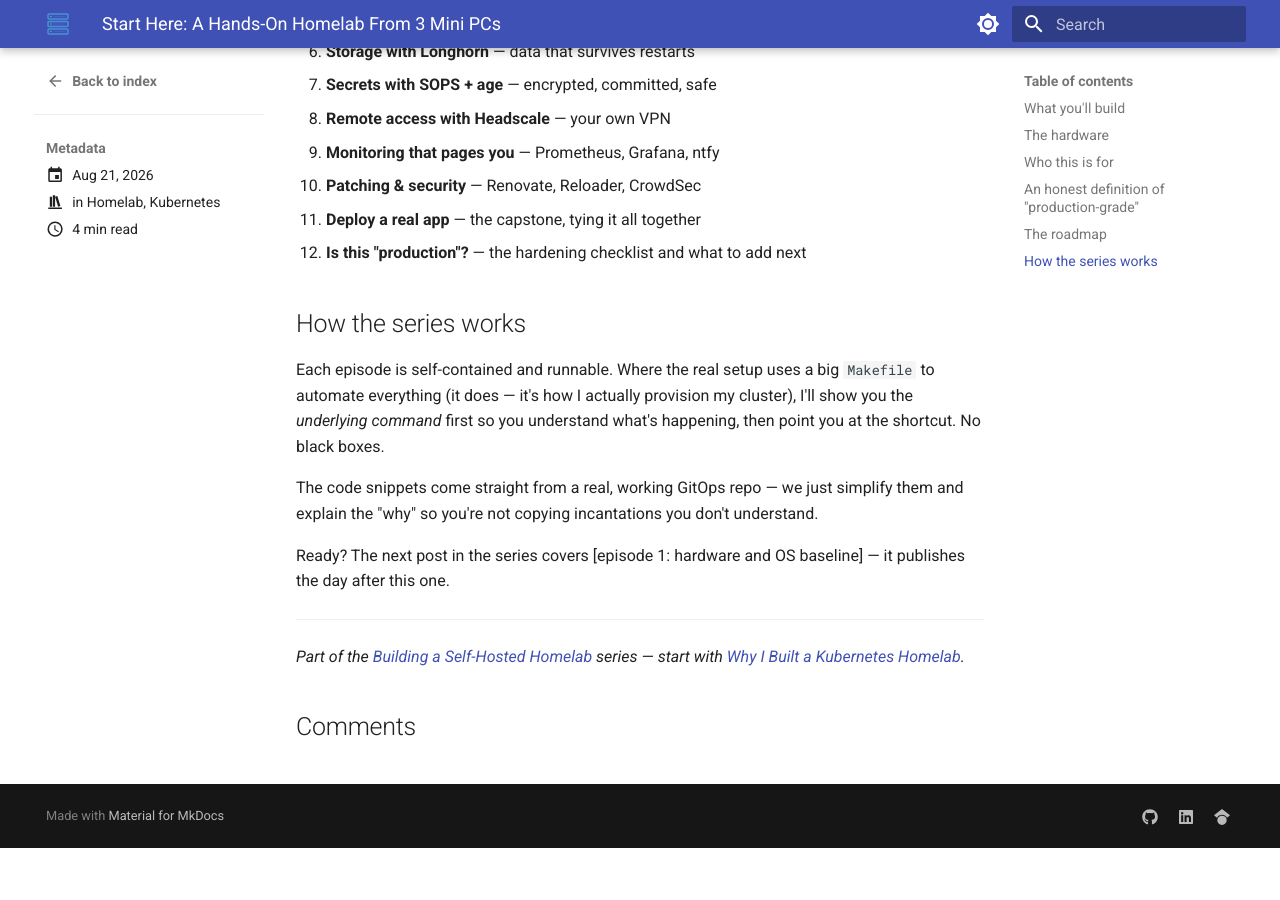
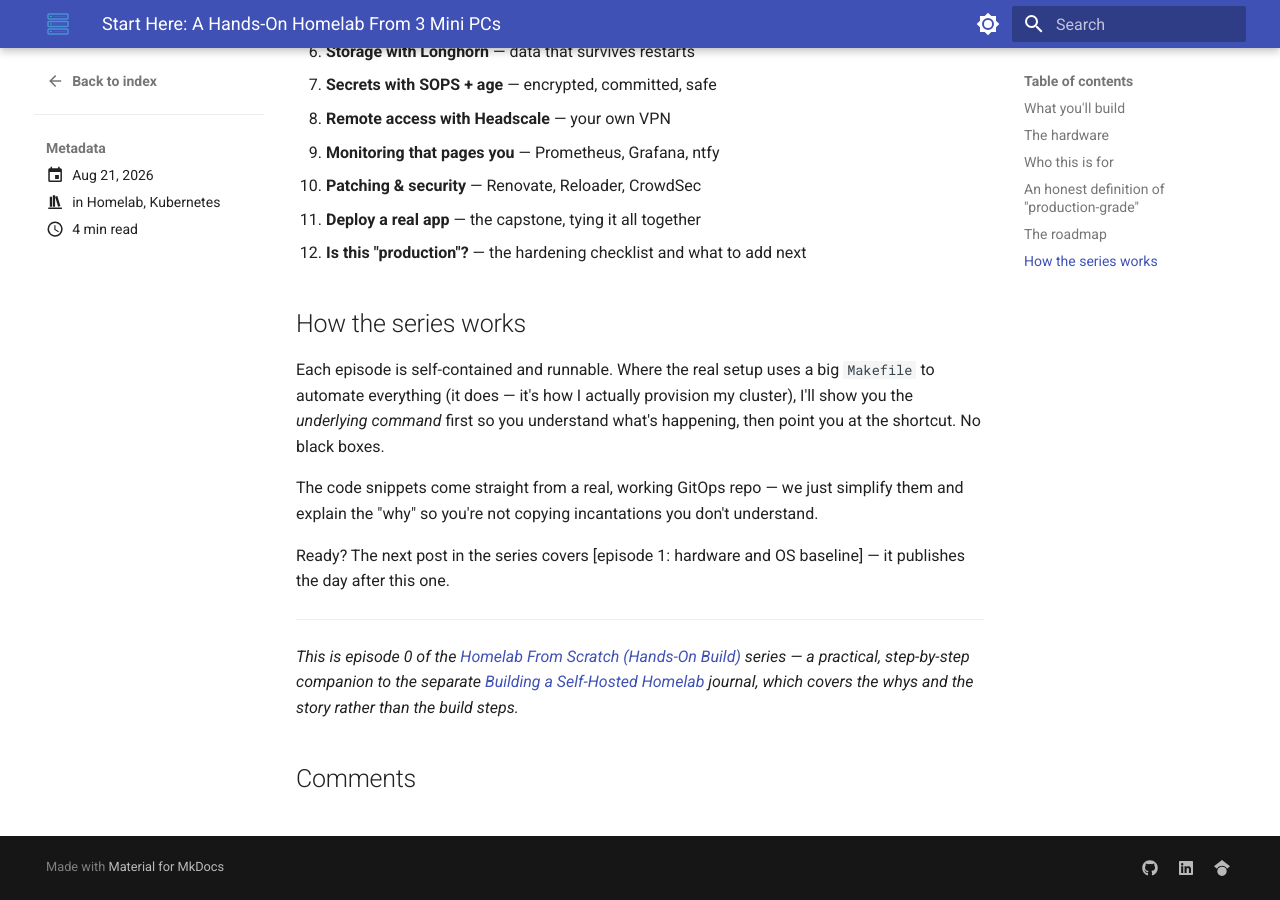
Before and after one commit to shubhamwagh/blog, an MkDocs documentation site: the page built from docs/posts/hands-on-ep0-whats-coming.md, in a window 1280 px wide and 900 px high, scrolled down 2213 px. Built offline with MkDocs 1.6.1 and Material for MkDocs 9.7.7, drawn with Linux system fonts in a browser that asks for light colours; comment, search, counter and statistics services are not loaded; before the commit the page ends 3061 px from its top, so only the background shows below that.

Commit message:
restructure: split hands-on tutorial into its own series, distinct from the homelab journal (#18)
Both tracks shared 'series: Building a Self-Hosted Homelab', so a
reader saw them interleaved as one confusing series - a journal-style
post about ntfy sitting next to a numbered tutorial episode with no
visual distinction. Retagged both published hands-on episodes to
their own series ('Homelab From Scratch (Hands-On Build)') and fixed
ep0's footer, which claimed to 'start with hello-world' - that no
longer makes sense once the two are genuinely separate series; ep0 is
now correctly described as its own series' starting point, with a
cross-reference explaining the relationship instead of implying
continuity.

Co-authored-by: Hermes Blog Agent <agent@hermes.local>
Co-authored-by: Shubham Wagh <shubhamwagh48@gmail.com>

```diff
--- a/docs/posts/hands-on-ep0-whats-coming.md
+++ b/docs/posts/hands-on-ep0-whats-coming.md
@@ -11,7 +11,7 @@ tags:
   - tutorial
   - series
 comments: true
-series: Building a Self-Hosted Homelab
+series: Homelab From Scratch (Hands-On Build)
 ---
 
 # Start Here: A Hands-On Homelab From 3 Mini PCs
@@ -115,5 +115,6 @@ Ready? The next post in the series covers [episode 1: hardware and OS baseline]
 
 ---
 
-*Part of the [Building a Self-Hosted Homelab](/) series — start with [Why I Built a Kubernetes
-Homelab](/hello-world/).*
+*This is episode 0 of the [Homelab From Scratch (Hands-On Build)](/) series — a practical,
+step-by-step companion to the separate [Building a Self-Hosted Homelab](/hello-world/) journal,
+which covers the whys and the story rather than the build steps.*
```
Also changed, not shown: docs/posts/hands-on-ep1-hardware-baseline.md (+2 -2 lines).
